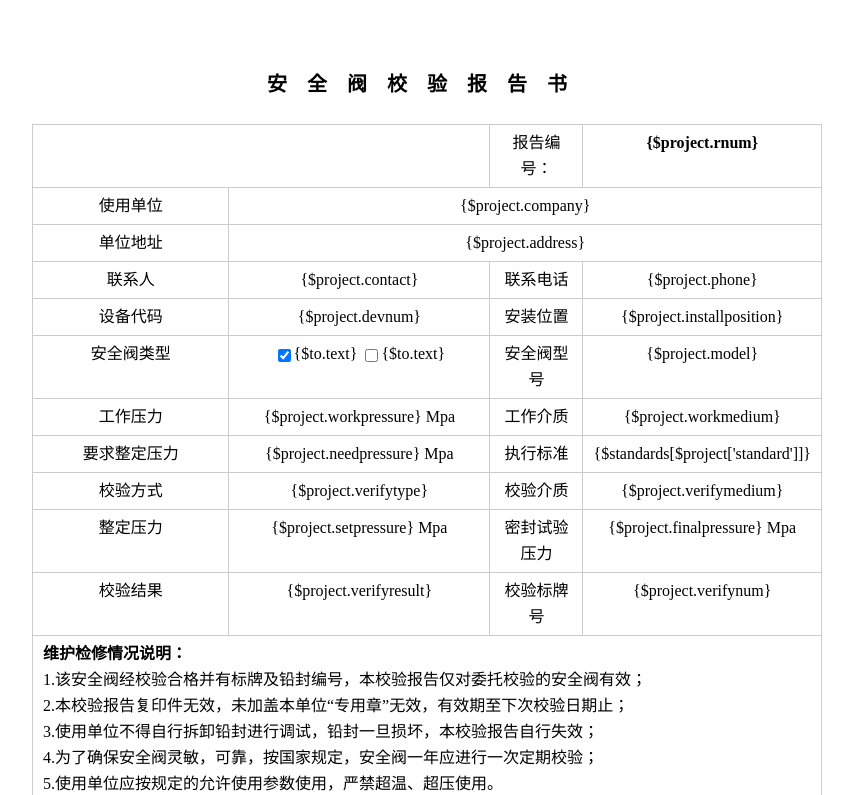
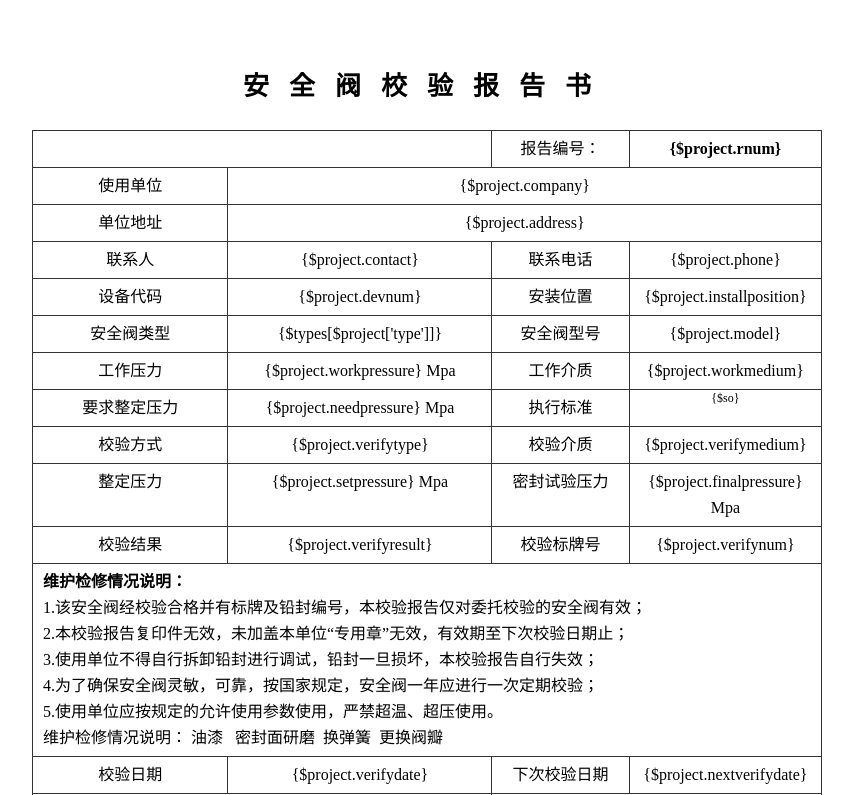
Before and after one commit to Zoombin/Valve-Web, a PHP site: page /DbName/Home/View/Project/print1.html in a window 1280 px wide. Shown: the top 795 px of the page, without its empty margins (213-1066 px from the left). Run offline with PHP 8.4, Linux system fonts and the light colour scheme.

Commit message:
新增和打印页面微调

```diff
--- a/Home/View/Project/print1.html
+++ b/Home/View/Project/print1.html
@@ -36,15 +36,7 @@
             </tr>
 	        <tr>
 	          <td class="w25">安全阀类型</td>
-	          <td class="w25">
-					<volist name="types" id="to">
-							<if condition="$to.checked eq 1 ">
-							<label class="checkbox-inline"><input type="checkbox" name="type[]" value="{$to.id}" checked><span>{$to.text}</span></label>
-							<else />
-							<label class="checkbox-inline"><input type="checkbox" name="type[]" value="{$to.id}"><span>{$to.text}</span></label>
-							</if>
-					</volist>
-				</td>
+	          <td class="w25 hand-write">{$types[$project['type']]}</td>
 	          <td class="w25">安全阀型号</td>
 	          <td class="w25 hand-write">{$project.model}</td>
             </tr>
@@ -58,7 +50,11 @@
 	          <td class="w25">要求整定压力</td>
 	          <td class="w25 hand-write">{$project.needpressure} Mpa</td>
 	          <td class="w25">执行标准</td>
-	          <td class="w25 hand-write">{$standards[$project['standard']]}</td>
+	          <td class="w25 hand-write standard">
+	          <volist name="standards" id="so" key="skey">
+				<span>{$so}</span>
+				</volist>
+	          </td>
             </tr>
 	        <tr>
 	          <td class="w25">校验方式</td>
@@ -96,12 +92,12 @@
             </tr>
 	        <tr>
 	          <td colspan="2" rowspan="2" class="w50"> 校验： <span class="font1"><img alt="{$project.verifyman}" src="{:U('Project/fonts',array('font'=>$project['verifyman']))}"> </span>    {$project.verifymandate}</td>
-	          <td colspan="2" rowspan="2" class="w50">（检验机构核准编号）：</td>
+	          <td colspan="2" rowspan="2" class="w50 p20">（检验机构核准编号）：</td>
             </tr>
 	        <tr> </tr>
 	        <tr>
 	          <td colspan="2" rowspan="2" class="w50"> 审批： <span class="font1"><img alt="{$project.auditman}" src="{:U('Project/fonts',array('font'=>$project['auditman']))}"></span>      {$project.auditmandate}</td>
-	          <td colspan="2" class="w50">（校验机构校验专用章）</td>
+	          <td colspan="2" class="w50 p20">（校验机构校验专用章）</td>
             </tr>
 	        <tr>
 	          <td colspan="2">                         年    月    日 </td>
--- a/Public/css/print.css
+++ b/Public/css/print.css
@@ -98,12 +98,15 @@ input, select {
 ul{list-style: none;}
 *{box-sizing: border-box;}
 table{border-collapse: collapse;}
-.data-table{width: 100%;border: 1px solid #ccc;}
-.data-table caption {padding: 10px 0;font-size: 20px;font-weight: bold;letter-spacing: 20px; margin-bottom:20px;}
-.data-table td,.data-table th{border: 1px solid #ccc;padding: 5px 10px 5px;text-align: center; line-height:26px;font-size: 12pt;}
+.data-table{width: 100%;border: 1px solid #333;}
+.data-table caption {padding: 10px 0;font-size: 26px;font-weight: bold;letter-spacing: 20px; margin-bottom:20px;}
+.data-table td,.data-table th{border: 1px solid #333;padding: 5px 10px 5px;text-align: center; line-height:26px;font-size: 12pt;vertical-align: top}
 h3{text-align: left;}
 .rlist li{ display: block;text-align: left;}
 .printbtn{display: none;}
 .hand-write{font-family: '宋体';font-size: 11pt}
 .data-table  .text-left{ text-align:left;}
 .data-table  .text-right{ text-align:right;}
+.data-table .p20{padding: 20px 10px;}
+.data-table  .standard{padding: 0}
+.standard span{font-size: 12px;display: block;line-height: 16px;}
--- a/Public/css/screen.css
+++ b/Public/css/screen.css
@@ -98,14 +98,15 @@ input, select {
 ul{list-style: none;}
 *{box-sizing: border-box;}
 .main-content{width: 90%;margin: 5% auto; max-width:790px; }
-.data-table{border: 1px solid #ccc; width:100%;}
-.data-table caption {padding: 10px 0;font-size: 20px;font-weight: bold;letter-spacing: 20px; margin-bottom:20px;}
-.data-table td,.data-table th{border: 1px solid #ccc;padding: 5px 10px 5px;text-align: center; line-height:26px;font-size: 12pt;}
+.data-table{border: 1px solid #333; width:100%;}
+.data-table caption {padding: 10px 0;font-size: 26px;font-weight: bold;letter-spacing: 20px; margin-bottom:20px;}
+.data-table td,.data-table th{border: 1px solid #333;padding: 5px 10px 5px;text-align: center; line-height:26px;font-size: 12pt;vertical-align: top}
 .w25{width: 25%;}
 .w33{width: 33.333%}
 .w50{width: 50%;}
 .w75{width: 75%;}
 .w100{width: 100%;}
+.data-table .p20{padding: 20px 10px;}
 h3{text-align: left;}
 .rlist li{ display: block;text-align: left;}
 .printbtn{ margin-top:20px; border:1px  solid #ccc; background:#eee; padding:5px 30px; cursor:pointer;}
@@ -113,3 +114,5 @@ h3{text-align: left;}
 .hand-write{font-family: '宋体';font-size: 11pt}
 .data-table  .text-left{ text-align:left;}
 .data-table  .text-right{ text-align:right;}
+.data-table  .standard{padding: 0}
+.standard span{font-size: 12px;display: block;line-height: 16px;}
```
Also changed, not shown: Home/Controller/ProjectController.class.php (+3 -34 lines), Home/View/Project/add.html (+5 -9 lines).
